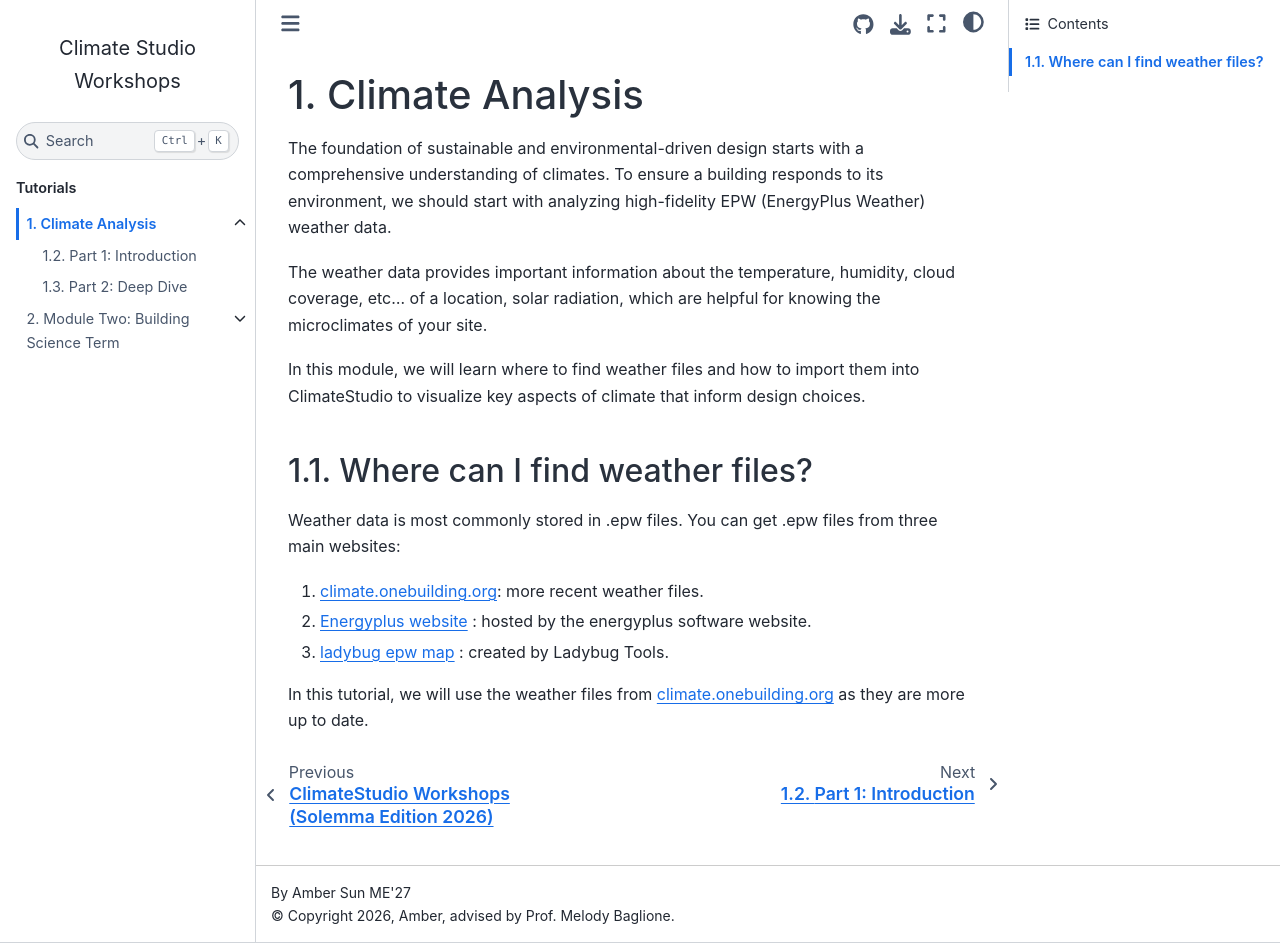
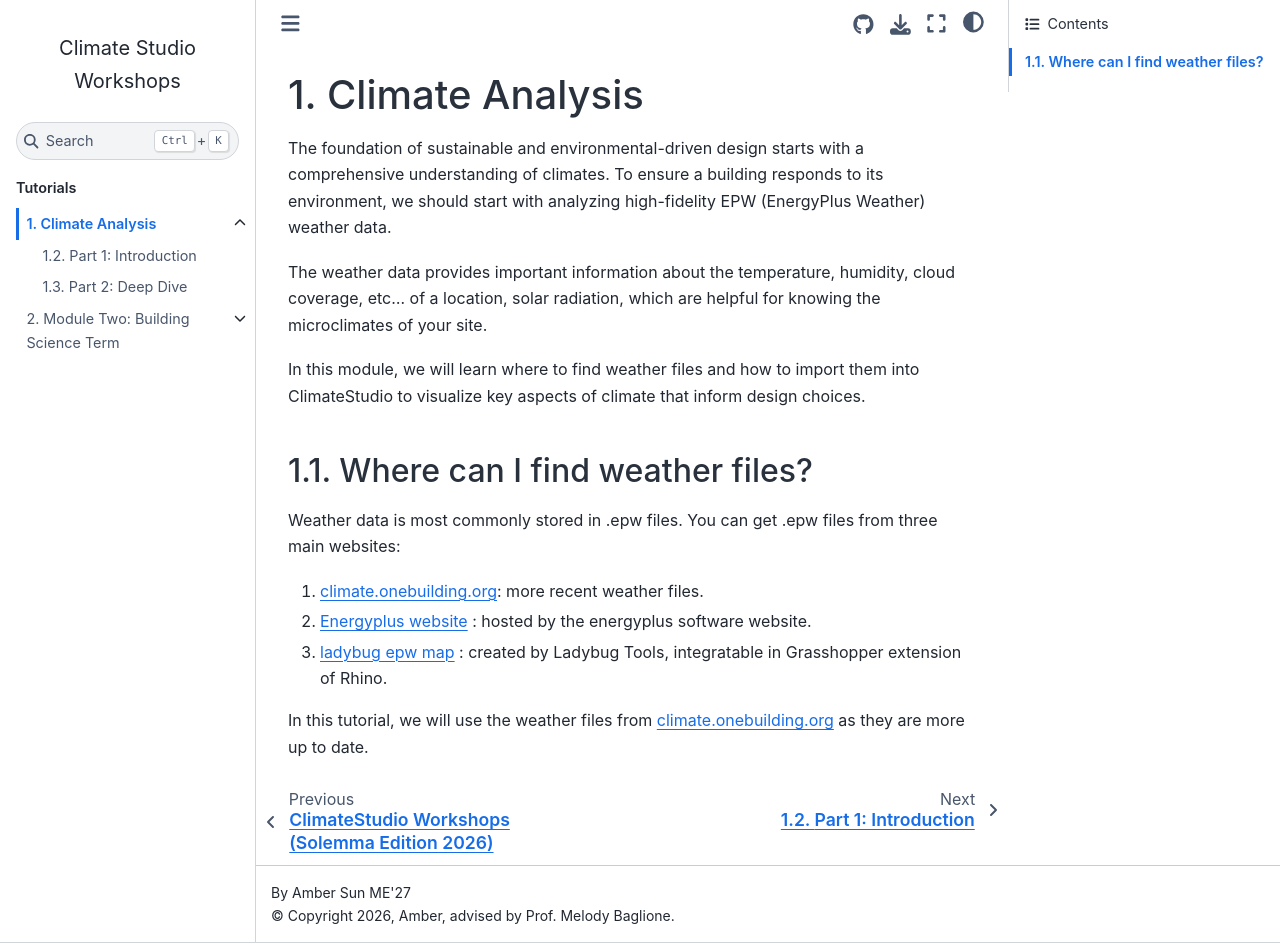
Before and after one commit to amber289/climatestudiotutorial, a Jupyter Book: the page built from workshops/docs/01_module-one.md, in a window 1280 px wide and 943 px high. Built offline with Jupyter Book 1.0.4 settings and Sphinx 7.4.7 and the Sphinx Book theme 1.1.4, drawn with Linux system fonts in a browser that asks for light colours.

Commit message:
Update 01_module-one.md

```diff
--- a/workshops/docs/01_module-one.md
+++ b/workshops/docs/01_module-one.md
@@ -11,6 +11,6 @@ Weather data is most commonly stored in .epw files. You can get .epw files from
 
 1. <a href="https://climate.onebuilding.org/" target="_blank">climate.onebuilding.org</a>: more recent weather files.
 2. <a href="https://energyplus.net/weather" target="_blank">Energyplus website</a> : hosted by the energyplus software website.
-3. <a href="https://www.ladybug.tools/epwmap/" target="_blank">ladybug epw map</a> : created by Ladybug Tools.
+3. <a href="https://www.ladybug.tools/epwmap/" target="_blank">ladybug epw map</a> : created by Ladybug Tools, integratable in Grasshopper extension of Rhino.
 
 In this tutorial, we will use the weather files from climate.onebuilding.org as they are more up to date.
```
